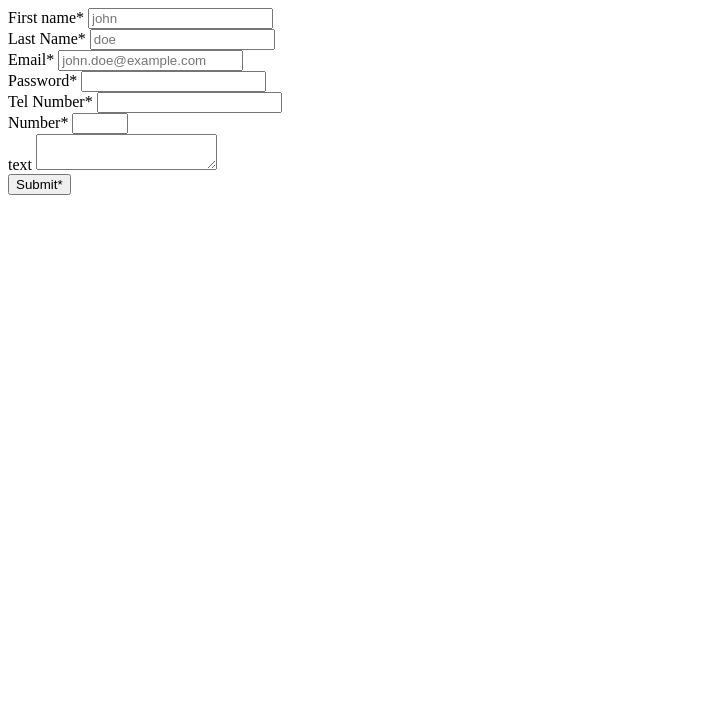
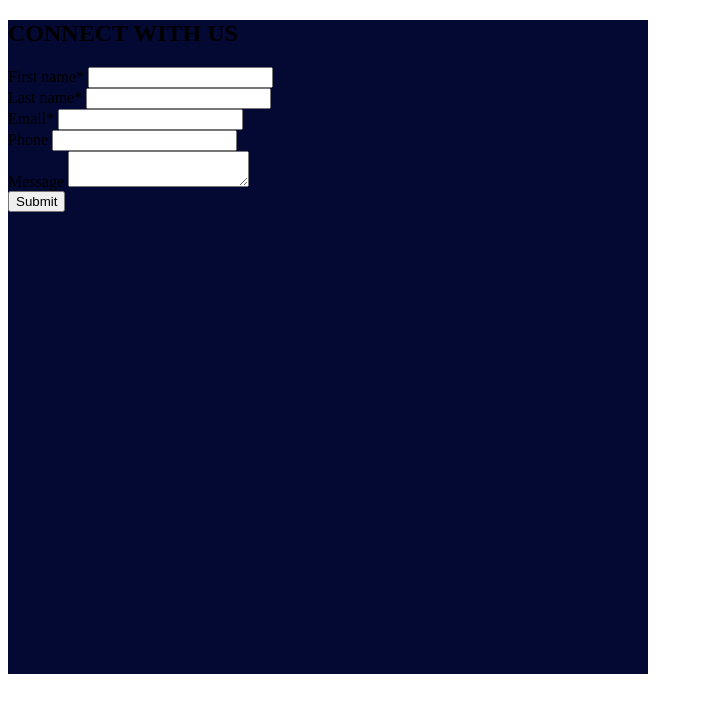
Before and after one commit to Birkaaa-16/html-intups, a plain HTML site: page index.html in a window 1280 px wide. Shown: the whole page, without its empty margins (0-703 px from the left). Drawn offline with Linux system fonts and the light colour scheme.

Commit message:
first form

```diff
--- a/index.html
+++ b/index.html
@@ -4,40 +4,35 @@
     <meta charset="UTF-8">
     <meta name="viewport" content="width=device-width, initial-scale=1.0">
     <title>Document</title>
+    <link rel="stylesheet" href="style.css">
 </head>
 <body>
     <form>
-        <div class="name_lastname">
-        <div>
-            <label for="Name">First name*</label>
-            <input type="text" id="Name" placeholder="john">
+     <h2>CONNECT WITH US</h2>
+     <div class="name_lastname">
+        <div class="name">
+            <label for="name">First name*</label>
+            <input type="text" id="name">
         </div>
-         <div>
-            <label for="Last_Name">Last Name*</label>
-            <input type="text" id="Last_Name" placeholder="doe">
-         </div>
+        <div class="last_name">
+            <label for="last_name">Last name*</label>
+            <input type="text" id="last_name">
         </div>
-        <div>
+        <div class="email">
             <label for="email">Email*</label>
-            <input type="email" id="email" placeholder="john.doe@example.com">
+            <input type="email" id="email">
         </div>
-        <div>
-            <label for="password">Password*</label>
-            <input type="password" id="password">
+        <div class="phone">
+            <label for="tel">Phone</label>
+            <input type="tel" id="tel">
         </div>
-        <div>
-            <label for="phone">Tel Number*</label>
-            <input type="tel" id="phone">
+        <div class="message">
+            <label for="message">Message</label>
+            <textarea  id="message"></textarea>
         </div>
-        <div>
-            <label for="number">Number*</label>
-            <input type="number" id="number" min="0" max="10">
-        </div>
-        <div>
-            <label for="text">text</label>
-            <textarea  id="text"></textarea>
-        </div>
-        <button type="submit">Submit*</button>
+        <button type="submit">Submit</button>
+     </div>
     </form>
+
 </body>
 </html>
--- /dev/null
+++ b/style.css
@@ -0,0 +1,5 @@
+form{
+    width: 640px;
+    height: 654px;
+    background-color:rgb( 4, 9, 51) ;
+}
```
